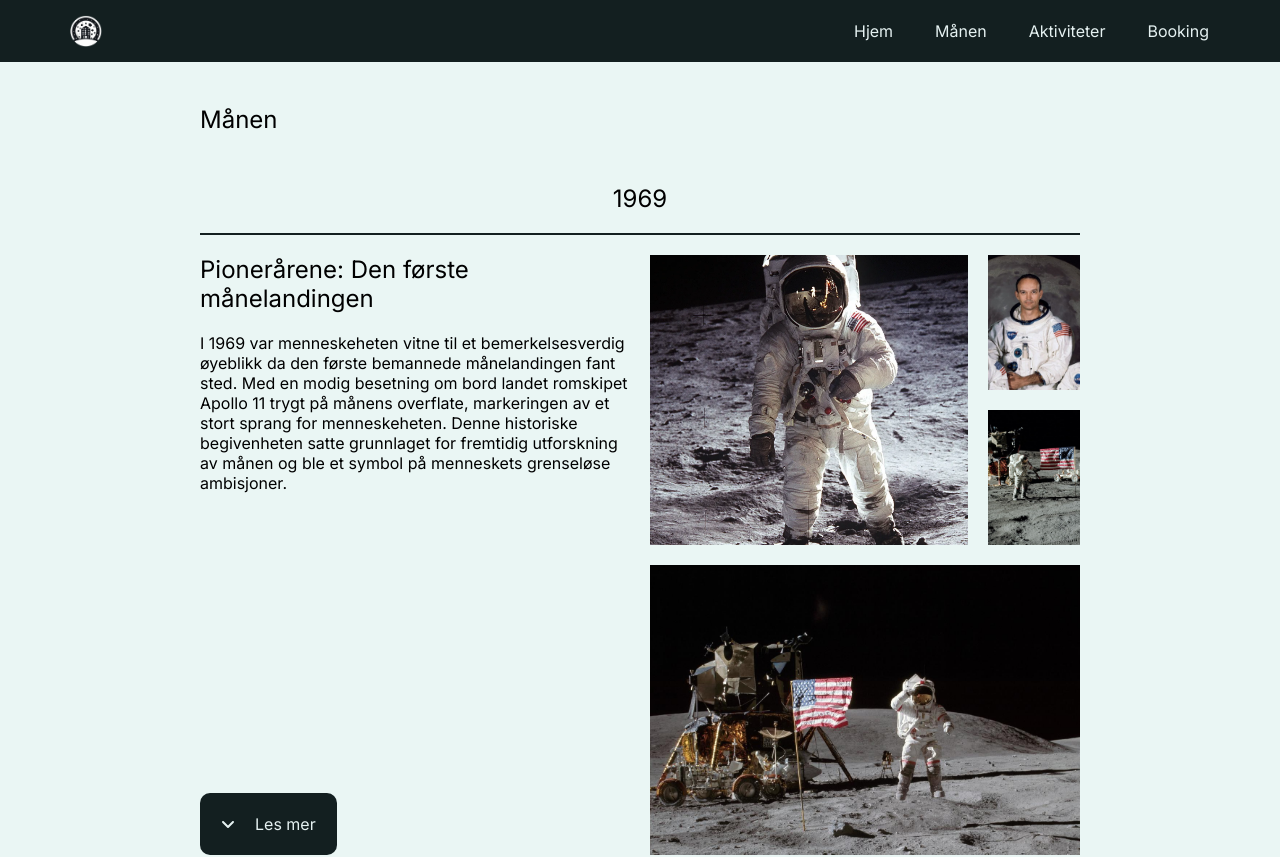
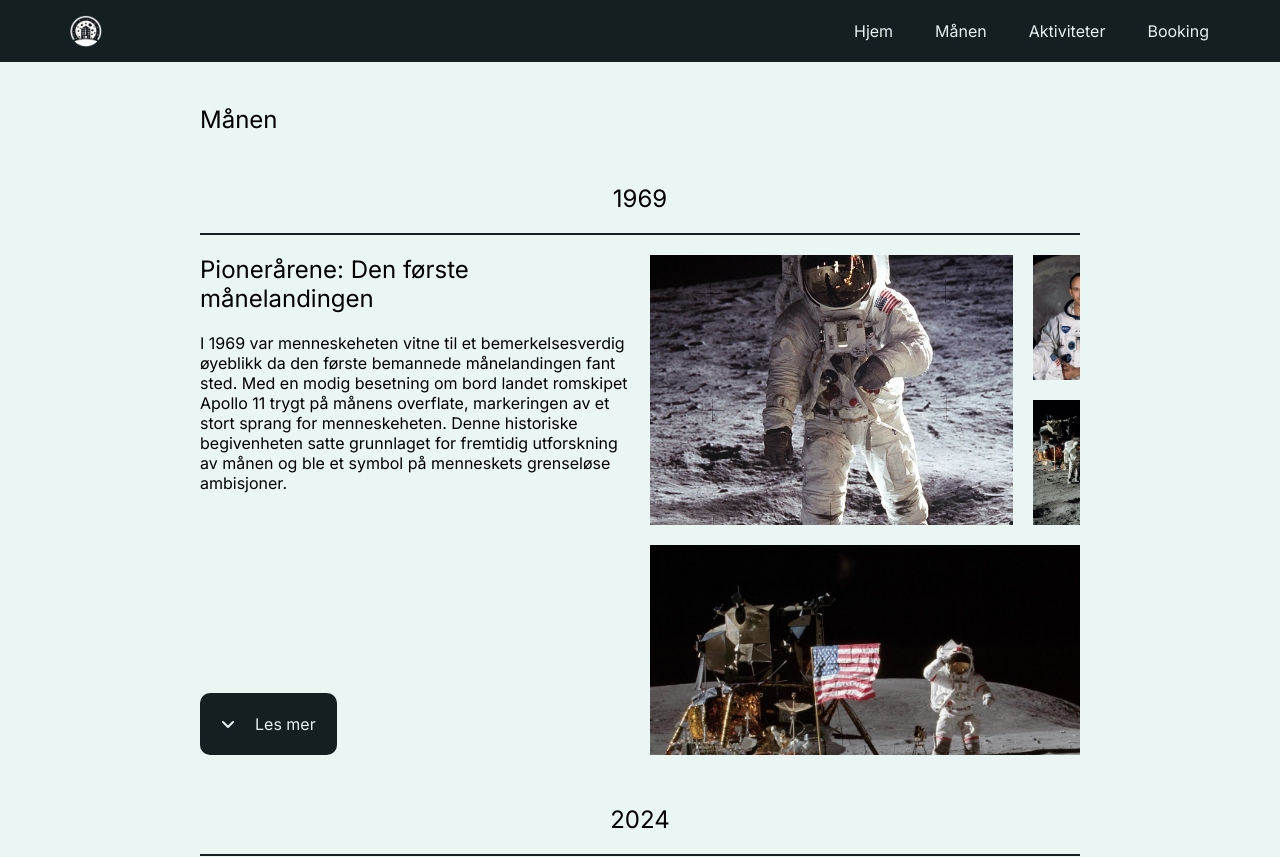
Before and after one commit to RenaldasDalinkevicius/tema-8, a React (Vite) app: page /tema-8/about in a window 1280 px wide. Shown: the top 857 px of the page. Built offline with nearby package versions, Linux system fonts and the light colour scheme.

Commit message:
imageGrid

```diff
--- a/src/components/ImageComponent.jsx
+++ b/src/components/ImageComponent.jsx
@@ -8,13 +8,13 @@ const ImageGrid = styled.div`
     "one one one three"
     "four four four four"
     "four four four four";
-    grid-template-rows: repeat(4, 1fr);
-    grid-template-columns: repeat(4, 1fr);
-    max-height: 600px;
+    grid-template-rows: repeat(4, 25%);
+    grid-template-columns: repeat(4, 25%);
+    max-height: 500px;
     @media (min-width: 700px) {
         width: 100%;
     }
-
+    overflow: hidden;
 `
 
 const Image = styled.img`
```
